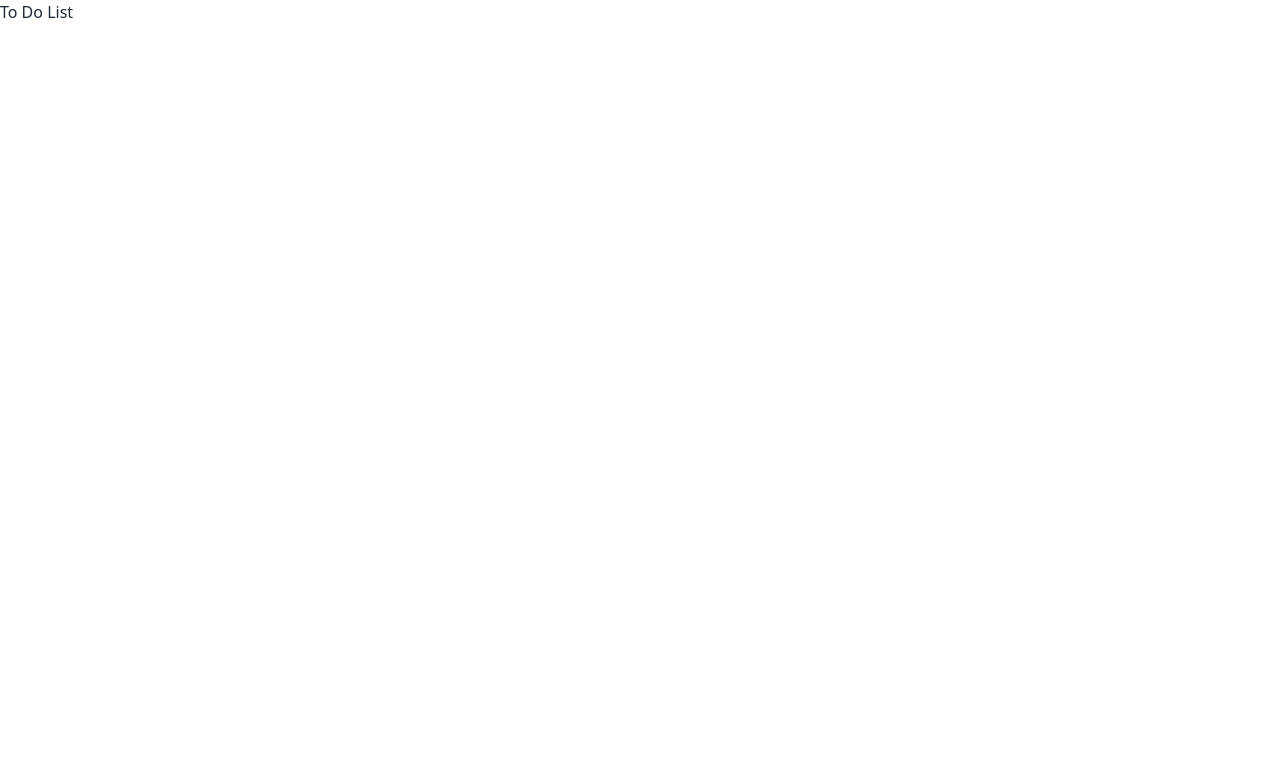
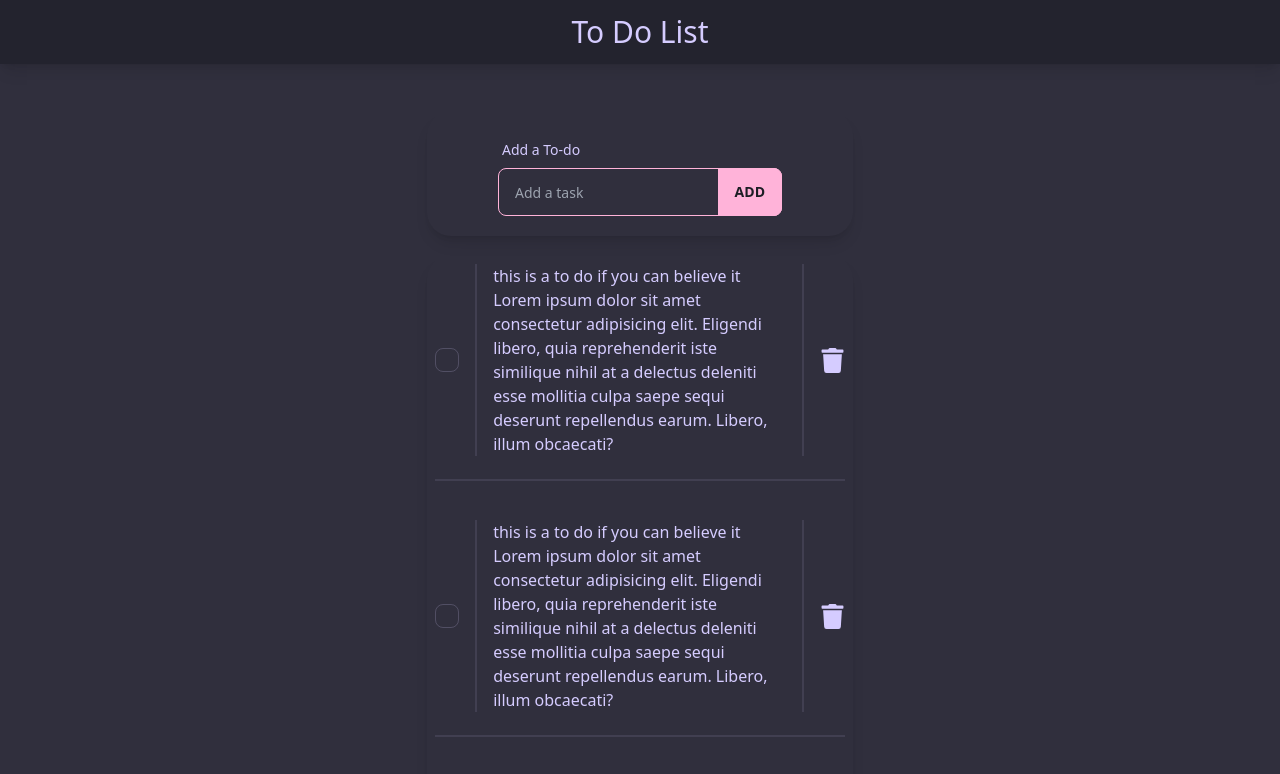
Before and after one commit to SciSaif/To-Do-List, a React (Create React App) app: page / in a window 1280 px wide. Shown: the top 774 px of the page. Built offline with nearby package versions, Linux system fonts and the light colour scheme.

Commit message:
added todolist and form

```diff
--- a/package.json
+++ b/package.json
@@ -9,7 +9,8 @@
     "daisyui": "^1.25.4",
     "react": "^17.0.2",
     "react-dom": "^17.0.2",
-    "react-scripts": "5.0.0",
+    "react-icons": "^4.3.1",
+    "react-scripts": "^5.0.0",
     "web-vitals": "^2.1.4"
   },
   "scripts": {
--- a/public/index.html
+++ b/public/index.html
@@ -9,6 +9,9 @@
     <meta name="description" content="Web site created using create-react-app" />
     <link rel="apple-touch-icon" href="%PUBLIC_URL%/logo192.png" />
     <link rel="manifest" href="%PUBLIC_URL%/manifest.json" />
+    <html data-theme="dracula">
+
+    </html>
 
     <title>To Do List App</title>
 </head>
--- a/src/components/Header.jsx
+++ b/src/components/Header.jsx
@@ -2,7 +2,7 @@ import React from 'react';
 
 function Header({text}) {
   return (
-      <div className='navbar mb-12 shadow-lg  bg-neutral text-neutral-content flex justify-center '>
+      <div className='navbar mb-12 shadow-lg flex justify-center bg-[#1c1b2498]'>
           <h2 className='text-3xl'>{text}</h2>
       </div>
   )
--- /dev/null
+++ b/src/components/TodoForm.jsx
@@ -0,0 +1,27 @@
+import React from "react";
+
+function TodoForm() {
+  return (
+    <div className="container rounded-3xl shadow-lg w-100 md-w-75 lg:w-1/2 xl:w-1/3 m-auto mb-5 p-5">
+      <div className="flex flex-row justify-center items-center">
+        <div className="form-control">
+          <label className="label">
+            <span className="label-text">Add a To-do</span>
+          </label>
+          <div className="relative">
+            <input
+              type="text"
+              placeholder="Add a task"
+              className="w-full pr-16 input input-primary input-bordered"
+            />
+            <button className="absolute top-0 right-0 rounded-l-none btn btn-primary">
+              Add
+            </button>
+          </div>
+        </div>
+      </div>
+    </div>
+  );
+}
+
+export default TodoForm;
--- /dev/null
+++ b/src/components/TodoItem.jsx
@@ -0,0 +1,31 @@
+import React from "react";
+import { FaTrash } from "react-icons/fa";
+
+function TodoItem() {
+  return (
+    <div className="p-2">
+      <div className="container flex flex-row align-middle">
+        <div className="flex justify-center items-center">
+          <input type="checkbox" className="checkbox" />
+        </div>
+        <div className="divider divider-vertical"></div>
+        <div className="text-display">
+          this is a to do if you can believe it Lorem ipsum dolor sit amet
+          consectetur adipisicing elit. Eligendi libero, quia reprehenderit iste
+          similique nihil at a delectus deleniti esse mollitia culpa saepe sequi
+          deserunt repellendus earum. Libero, illum obcaecati?
+        </div>
+        <div className="divider divider-vertical"></div>
+        <div className="flex justify-center items-center">
+          <FaTrash
+            size="25px"
+            className="cursor-pointer hover:text-[#b3a7e7]"
+          />
+        </div>
+      </div>
+      <div className="divider"></div>
+    </div>
+  );
+}
+
+export default TodoItem;
--- /dev/null
+++ b/src/components/TodoList.jsx
@@ -0,0 +1,17 @@
+import React from "react";
+import TodoItem from "./TodoItem";
+
+function TodoList() {
+  return (
+    <>
+      <div className="container rounded-3xl shadow-lg w-100 md-w-75 lg:w-1/2 xl:w-1/3 m-auto">
+        <TodoItem />
+        <TodoItem />
+        <TodoItem />
+        <TodoItem />
+      </div>
+    </>
+  );
+}
+
+export default TodoList;
--- a/src/pages/Home.jsx
+++ b/src/pages/Home.jsx
@@ -1,12 +1,16 @@
-import React from 'react';
-import Header from '../components/Header';
+import React from "react";
+import Header from "../components/Header";
+import TodoForm from "../components/TodoForm";
+import TodoList from "../components/TodoList";
 
 function home() {
   return (
-      <>
-      <Header text="To Do List"/>
-      </>
-  )
+    <>
+      <Header text="To Do List" />
+      <TodoForm />
+      <TodoList />
+    </>
+  );
 }
 
 export default home;
--- a/tailwind.config.js
+++ b/tailwind.config.js
@@ -1,9 +1,7 @@
 module.exports = {
-  content: ["./src/**/*.{html,js}"],
+  content: ["./src/**/*.{js,jsx,ts,tsx}"],
   theme: {
     extend: {},
   },
-  plugins: [
-    require('daisyui'),
-  ],
-}
+  plugins: [require("daisyui")],
+};
```
Also changed, not shown: 2 other files (tests, documents, lock files or other folders).
